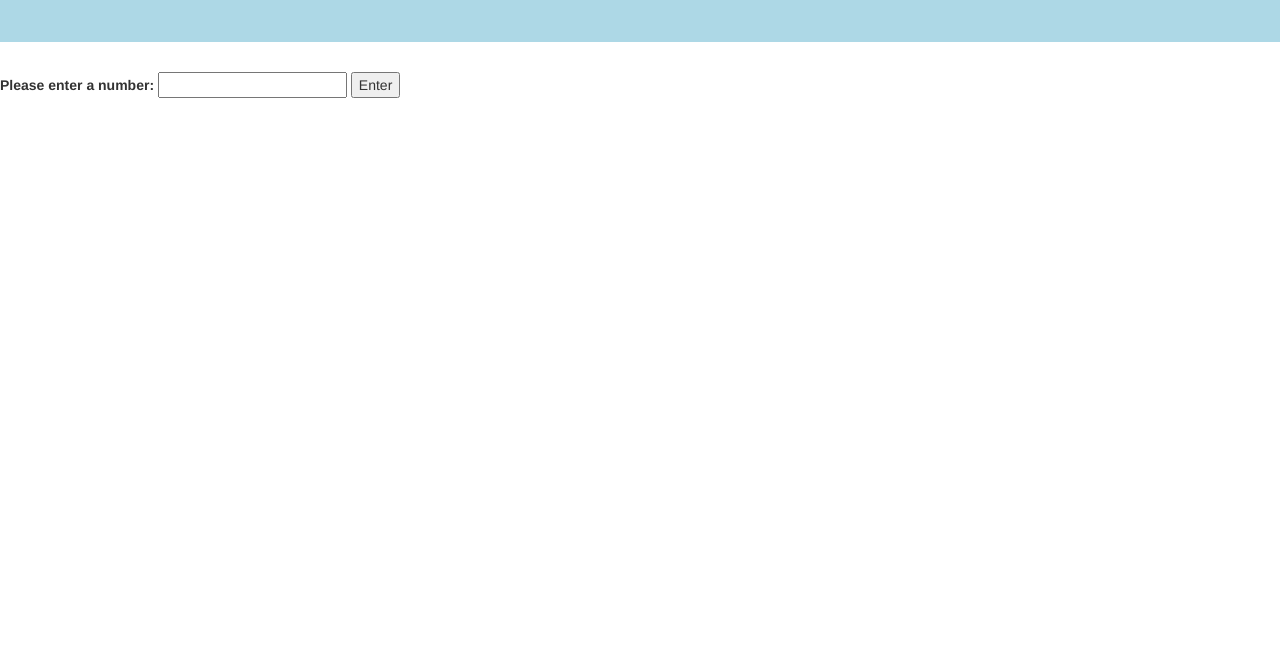
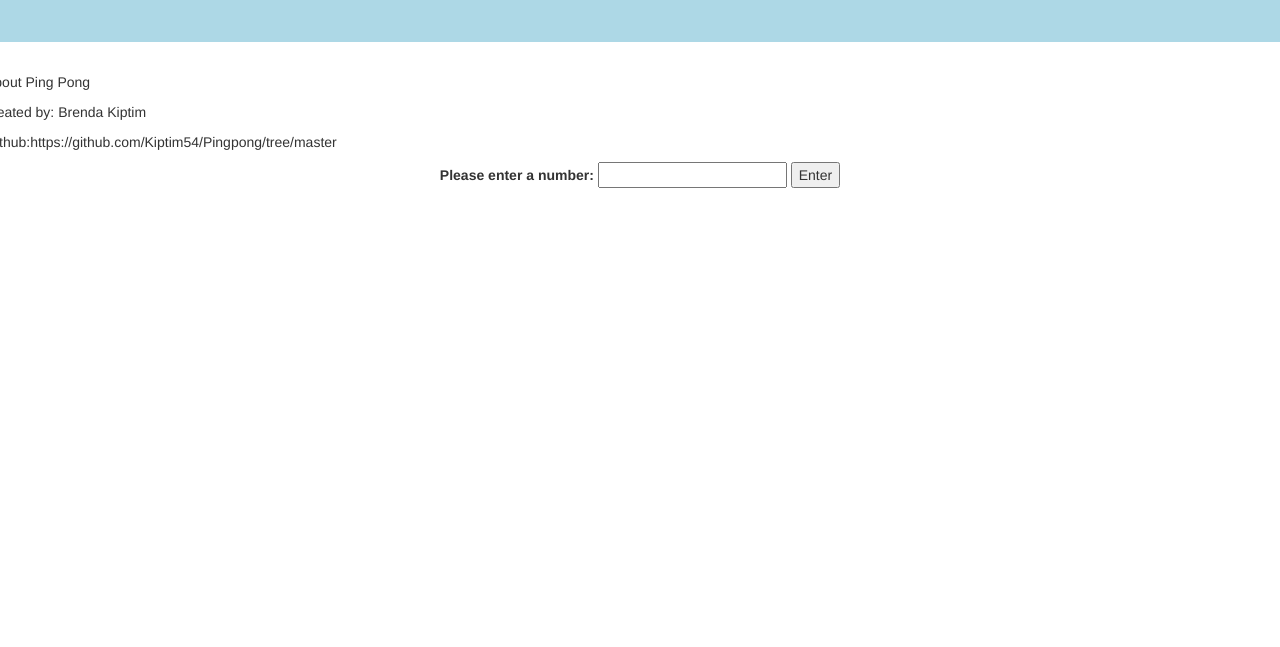
Before and after one commit to Kiptim54/Pingpong, a plain HTML site: page index.html in a window 1280 px wide. Shown: the part 153-800 px from the top of the page. Drawn offline with Linux system fonts and the light colour scheme.

Commit message:
add html words

```diff
--- a/css/styles.css
+++ b/css/styles.css
@@ -3,5 +3,9 @@
   background-color:lightblue;
   text-align:center;
   font:cambria;
-
+  font-size:30%;
 }
+.form-group{
+  align-items: center;
+  text-align: center;
+}
--- a/index.html
+++ b/index.html
@@ -7,18 +7,30 @@
     <title>Ping Pong</title>
   </head>
   <body>
+    <!--HEADER-->
+    <div class="row">
+      <div class="col-md-12">
         <div class="jumbotron">
         <h1> Ping Pong</h1>
         </div>
+      </div>
+    </div>
+    <!--FORM-->
+    <div class="row">
+      <aside>
+
+        <p>About Ping Pong</p>
+        <p>created by: Brenda Kiptim</p>
+        <p>Github:https://github.com/Kiptim54/Pingpong/tree/master<p>
+      </aside>
+      <div class="col-md-12">
         <form class="form-group">
         <label>Please enter a number: </label>
         <input type"text" id="number">
         <input type="button" value="Enter" id="choice">
         </form>
-    <div id="list">
-
       </div>
-
+    </div>
     <script src="js/jquery-3.3.1.js"></script>
     <script src="js/scripts.js"></script>
   </body>
--- a/js/scripts.js
+++ b/js/scripts.js
@@ -3,10 +3,12 @@ $(document).ready(function(){
 $("#choice").click(function(){
 var answer=parseInt($("#number").val());
 var calculate=divisible(answer);
+console.log(answer);
 
 });
 });
 //business Logic
+
 var divisible=function(answer){
   for(i=1; i<=answer; i++){
     if(i%3===0){
```
Lines whose indentation alone changed are shown as unchanged.
